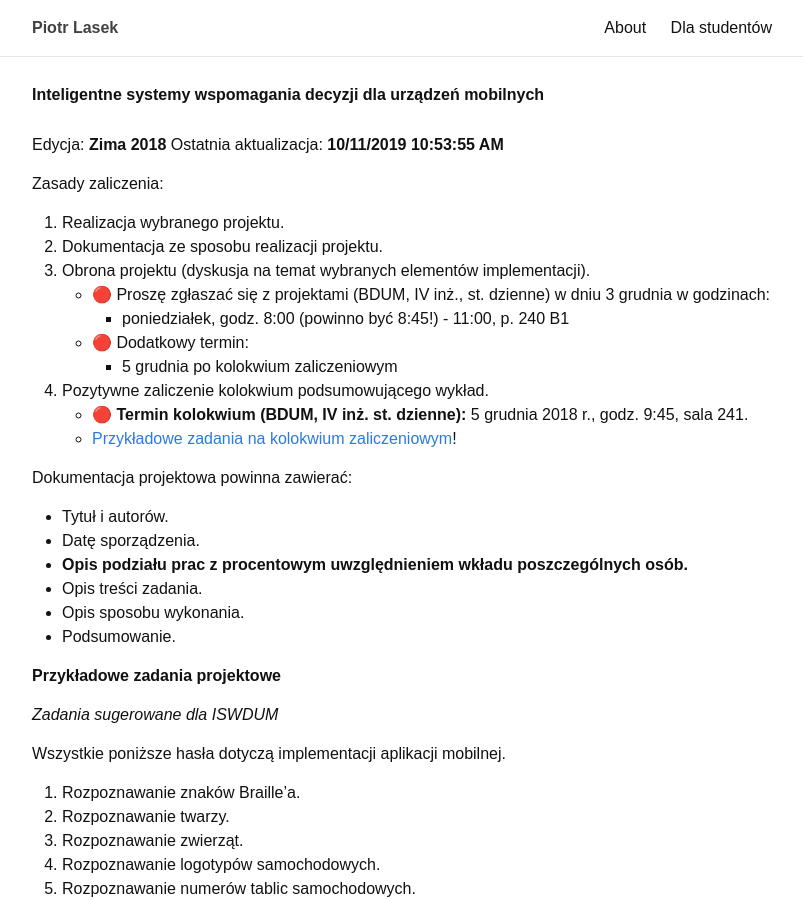
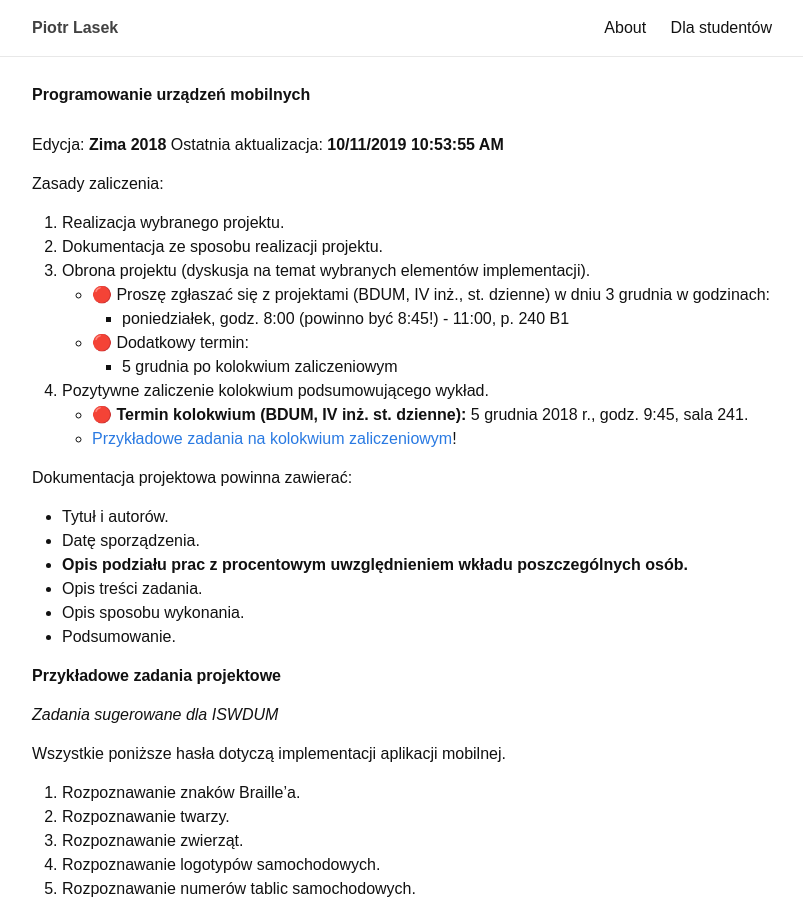
Before and after one commit to piotrlasek/piotrlasek.github.io, a Jekyll site: the page built from for-students/um.md, in a window 1280 px wide and 900 px high. Shown: the whole window, without its empty margins (238-1041 px from the left). Built offline with Jekyll 4.4.1, drawn with Linux system fonts in a browser that asks for light colours.

Commit message:
some changes

```diff
--- a/for-students/um.md
+++ b/for-students/um.md
@@ -1,6 +1,6 @@
 ---
 layout: page
-title: Inteligentne systemy wspomagania decyzji dla urządzeń mobilnych
+title: Programowanie urządzeń mobilnych
 permalink: /for-students/um
 exclude: true
 ---
```
Also changed, not shown: 4 other files.
